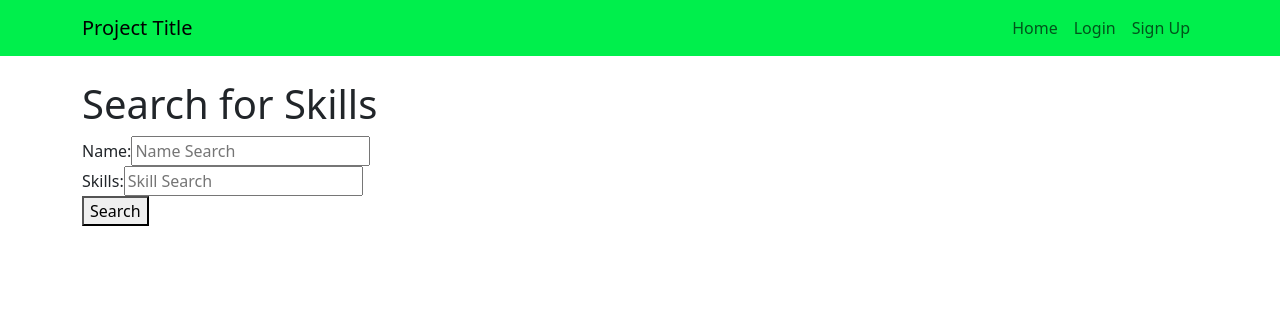
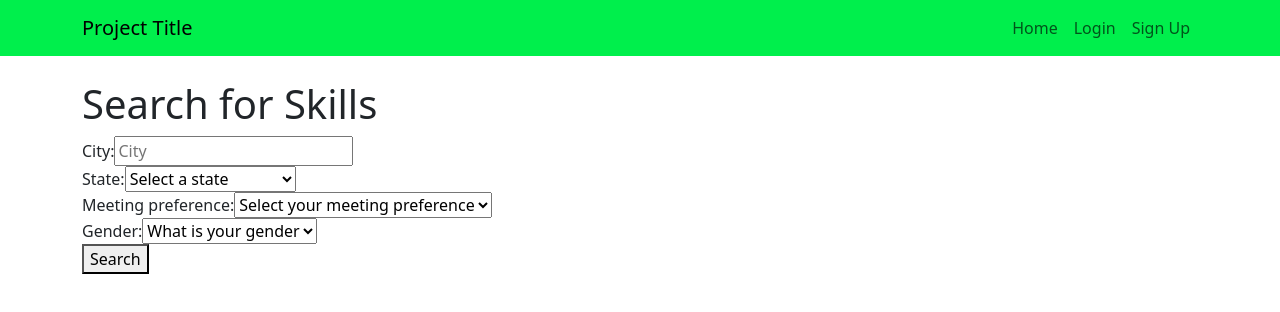
Before and after one commit to UCBX-2024-Team-Wombat/Final-Project, a React (Vite) app in the folder client/: page /search in a window 1280 px wide. Shown: the top 312 px of the page. Built offline with nearby package versions, Linux system fonts and the light colour scheme.

Commit message:
added search filters

```diff
--- a/client/src/pages/SearchPage/SearchPage.jsx
+++ b/client/src/pages/SearchPage/SearchPage.jsx
@@ -1,38 +1,100 @@
 import React, { useState } from 'react';
 
+// Import standardValues.js
+import { GENDER_OPTIONS, US_STATES, MEETING_PREFERENCE } from '../../utils/standardValues.js'
+
 const SearchPage = () => {
-  const [name, setName] = useState('');
-  const [skills, setSkills]= useState('');
+  const [filters, setFilters] = useState({
+    city: '',
+    state: '',
+    county: '',
+    gender: '',
+    meetingPreference: '',
+  });
 
-  const handleNameChange = (event) => {
-    setName(event.target.value);
-  };
 
-  const handleSkillsChange = (event) => {
-    setSkills(event.target.value);
-  };
+  const handleChange = (event) => {
+    const { name, value } = event.target;
+    console.log('name:', name)
+    console.log('value:', value)
+    setFilters({
+      ...filters,
+      [name]: value,
+    });
+  }
 
-  const handleSearchSubmit = (event) => {
+  function handleSearchSubmit(event) {
     event.preventDefault();
-    // Need to add logic to handle the search
-  };
 
+  }
+
+  const genderSelfDescribe = (<div>
+    <label>Please describe your gender</label>
+    <input
+      name='genderDescribe'
+      value={filters.genderDescribe}
+      onChange={handleChange} />
+    </div>)
   return (
     <div>
       <h1>Search for Skills</h1>
       <form onSubmit={handleSearchSubmit}>
         <div>
           <label>
-            Name:
+            City:
             <input
               type="text"
-              placeholder="Name Search"
-              value={name}
-              onChange={handleNameChange}
+              placeholder="City"
+              name='city'
+              value={filters.city}
+              onChange={handleChange}
             />
           </label>
         </div>
         <div>
+          <label>
+            State:
+            </label>
+          <select name='state' value={filters.state} onChange={handleChange}>
+            <option value="" disabled>Select a state</option>
+            {US_STATES.map((state) => (
+              <option key={state.name} value={state.name}>
+                {state.name}
+              </option>
+            ))}
+          </select>
+        </div>
+        <div>
+        <label>
+            Meeting preference:
+            </label>
+          <select name='meetingPreference' value={filters.meetingPreference} onChange={handleChange}>
+            <option value="" disabled>Select your meeting preference</option>
+            {MEETING_PREFERENCE.map((meeting) => (
+              <option key={meeting} value={meeting}>
+                {meeting}
+              </option>
+            ))}
+          </select>
+        </div>
+        <div>
+        <label>
+            Gender:
+            </label>
+          <select name='gender' value={filters.gender} onChange={handleChange}>
+            <option value="" disabled>What is your gender</option>
+            {GENDER_OPTIONS.map((gender) => (
+              <option key={gender} value={gender}>
+                {gender}
+              </option>
+            ))}
+          </select>
+        </div>
+        {filters.gender == 'Self Describe' ?
+          genderSelfDescribe
+            :(<></>)
+      }
+            {/* <div>
           <label>
             Skills:
             <input
@@ -42,9 +104,9 @@ const SearchPage = () => {
               onChange={handleSkillsChange}
             />
           </label>
-        </div>
-        <button type="submit">Search</button>
-      </form>
+        </div> */}
+            <button type="submit">Search</button>
+          </form>
     </div>
   );
 };
```
